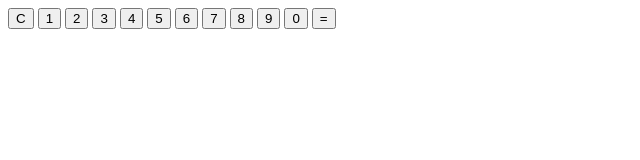
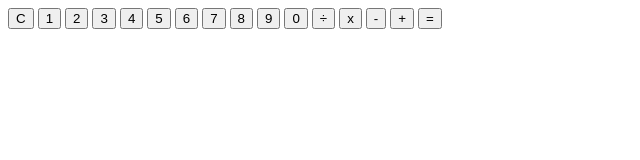
Before and after one commit to kyungminkim1/odin-calculator, a plain HTML site: page index.html in a window 1280 px wide. Shown: the whole page, without its empty margins (0-640 px from the left). Drawn offline with Linux system fonts and the light colour scheme.

Commit message:
Add operation buttons

```diff
--- a/index.html
+++ b/index.html
@@ -20,6 +20,10 @@
             <button class="digit">8</button>
             <button class="digit">9</button>
             <button class="digit">0</button>
+            <button class="operation">÷</button>
+            <button class="operation">x</button>
+            <button class="operation">-</button>
+            <button class="operation">+</button>
             <button id="btn-equal">=</button>
         </div>
     </body>
```
